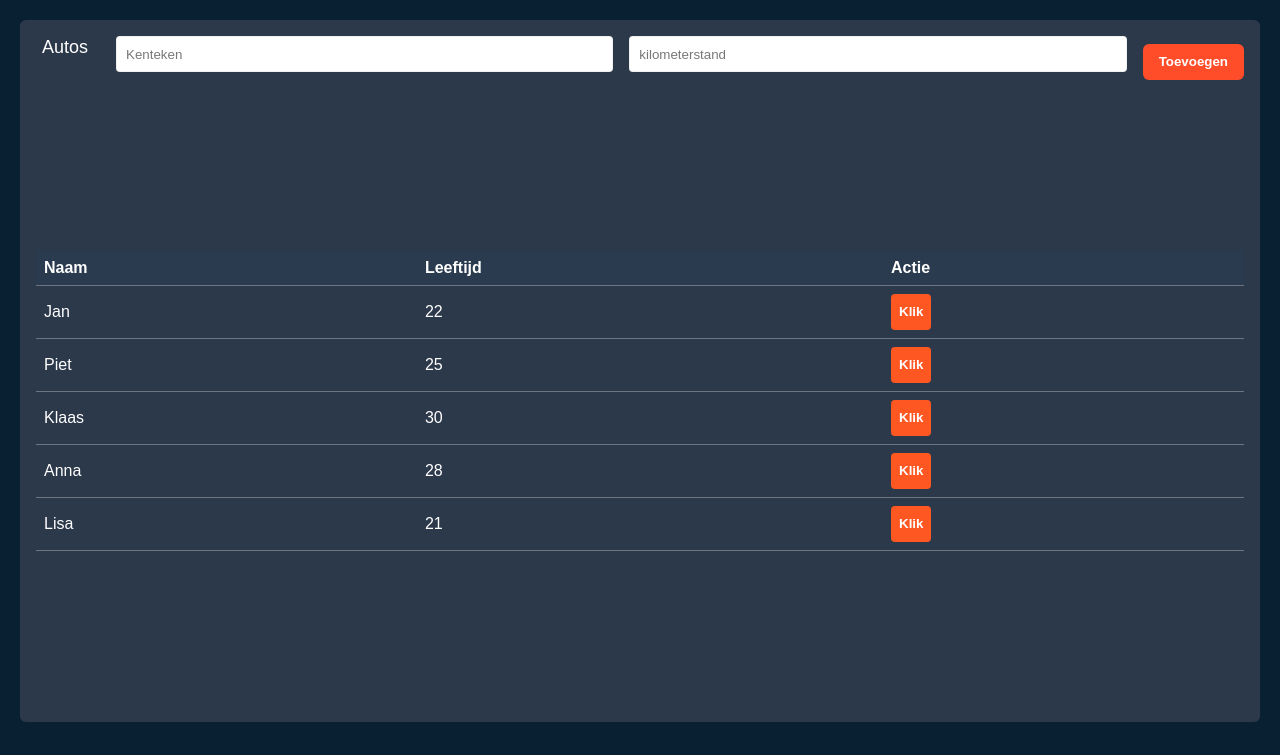
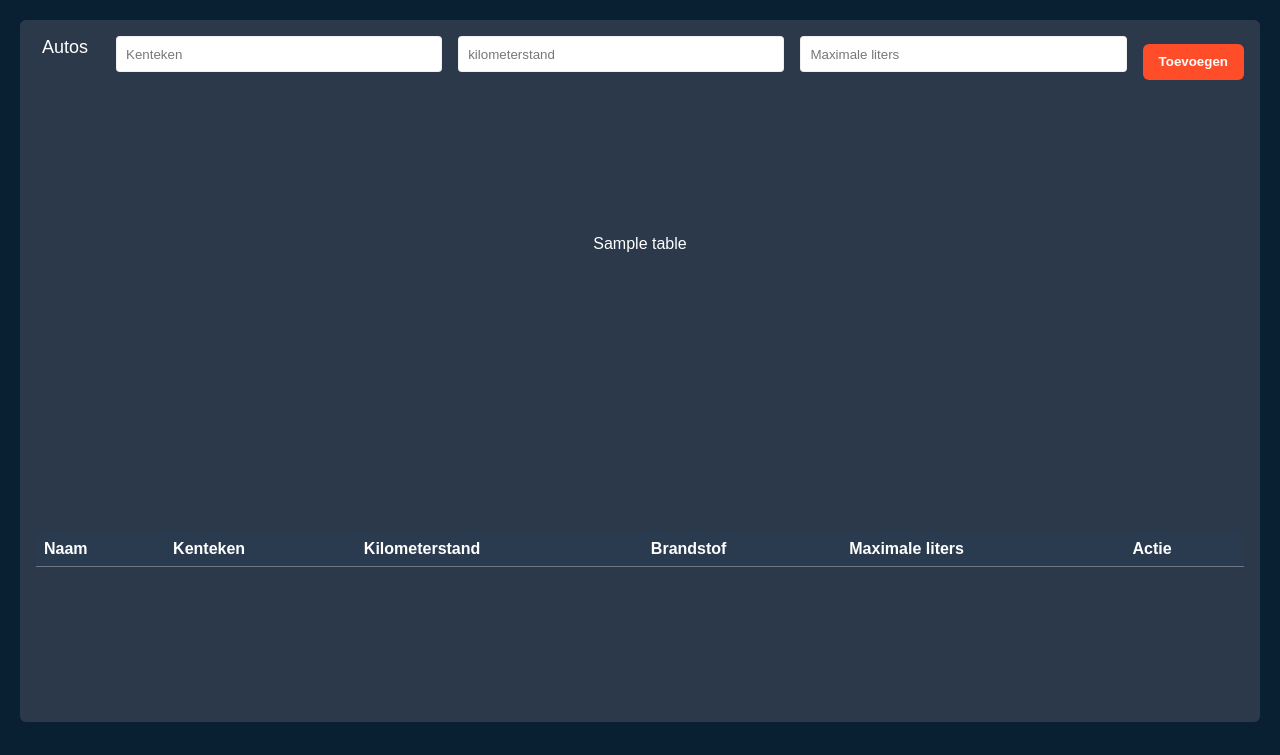
Before and after one commit to ps253993/verbruikbeheer, a Flask app: template templates/autos.html in a window 1280 px wide. Shown: the part 45-800 px from the top of the page. Run offline with Flask 3, Linux system fonts and the light colour scheme; the template is opened without the code that fills it: most values are stand-ins (such as "Sample title", 1, 10 or a date in 2020); lists and menus that the app fills with data are empty.

Commit message:
auto beheer pagina gemaakt
backend van auto beheer pagina gemaakt.

```diff
--- a/app.py
+++ b/app.py
@@ -2,6 +2,8 @@ from flask import Flask, session, url_for, redirect, request, render_template
 import secrets
 import sqlite3
 import hashlib
+import requests
+import json
 
 db = sqlite3.connect("verbruikData.db", check_same_thread=False)
 
@@ -83,7 +85,65 @@ def logboek():
 def autos():
     #check voor username in sessie
     if 'user' in session:
-        return render_template("autos.html")
+
+        #als er op toevoegen word geklikt
+        if request.method == 'POST':
+
+            kenteken = str(request.form['kenteken']).upper()
+
+            carInfo = requests.get(
+                                    url="https://opendata.rdw.nl/resource/m9d7-ebf2.json",
+                                    params={"$query":f"SELECT merk, handelsbenaming WHERE kenteken = '{kenteken}'"}
+                                   )
+            carFuel = requests.get(
+                                    url="https://opendata.rdw.nl/resource/8ys7-d773.json",
+                                    params={"$query":f"SELECT brandstof_omschrijving WHERE kenteken = '{kenteken}'"}
+                                   )
+
+            if carInfo.status_code != 200 or carFuel.status_code != 200 or len(carInfo.json()) == 0 or len(carFuel.json()) == 0:
+                return render_template("autos.html", message="Er is een fout opgetreden bij het ophalen van de gegevens.")
+            else:
+                for car in carInfo.json():
+                    carName = car['merk'].lower().capitalize() + " " + car['handelsbenaming'].lower().capitalize()
+                for fuel in carFuel.json():
+                    fuelType = fuel['brandstof_omschrijving'].lower().capitalize()
+                if request.form["kilometers"] == "" or request.form["maxliter"] == "":
+                    return render_template("autos.html", message="Vul alle velden in.")
+                db.execute("INSERT INTO cars (user_id, car_name, car_licenseplate, car_meters, car_fueltype, car_maxliter) VALUES (?, ?, ?, ?, ?, ?)",
+                        (session['user'][0], carName, kenteken, request.form["kilometers"], fuelType, request.form["maxliter"]))
+                db.commit()
+
+        #laat lijst zien op pagina
+        cars = db.execute("SELECT * FROM cars WHERE user_id = ?", (session['user'][0],)).fetchall()
+
+        html = ""
+        for car in cars:
+            html += f"""
+            <tr>
+            <td>{car[2]}</td>
+            <td>{car[3]}</td>
+            <td>{car[4]}</td>
+            <td>{car[5]}</td>
+            <td>{car[6]}</td>
+            <td>
+                <form method='post' action='/deletecar'>
+                    <input type='hidden' name='car_id' value='{car[0]}'><button class='btn' type='submit'>Verwijderen</button>
+                </form>
+            </td>
+            </tr>
+            """
+        return render_template("autos.html", table=html)
+    else:
+        #anders terug naar login
+        return redirect(url_for("login"))
+
+@app.route("/deletecar", methods=['POST'])
+def deletecar():
+    if 'user' in session:
+        car_id = request.form['car_id']
+        db.execute("DELETE FROM cars WHERE car_id = ? AND user_id = ?", (car_id, session['user'][0]))
+        db.commit()
+        return redirect(url_for("autos"))
     else:
         #anders terug naar login
         return redirect(url_for("login"))
--- a/templates/autos.html
+++ b/templates/autos.html
@@ -30,9 +30,13 @@
       <!-- Bovenbalk met twee velden + button in het midden -->
        <form method="post">
           <div class="board__controls">
-            <input type="text" class="field" placeholder="Kenteken" />
-            <input type="text" class="field" placeholder="kilometerstand" />
+            <input type="text" class="field" placeholder="Kenteken" name="kenteken" />
+            <input type="text" class="field" placeholder="kilometerstand" name="kilometers" />
+            <input type="text" class="field" placeholder="Maximale liters" name="maxliter" />
             <button class="btn">Toevoegen</button>
+            {% if message %}
+                <p class="error-message">{{ message }}</p>
+            {% endif %}
           </div>
       </form>
       <!-- Lijst-gebied -->
@@ -41,37 +45,15 @@
                 <thead>
                     <tr>
                         <th>Naam</th>
-                        <th>Leeftijd</th>
+                        <th>Kenteken</th>
+                        <th>Kilometerstand</th>
+                        <th>Brandstof</th>
+                        <th>Maximale liters</th>
                         <th>Actie</th>
                     </tr>
                 </thead>
                 <tbody>
-                    <tr>
-                        <td>Jan</td>
-                        <td>22</td>
-                        <td><button class="btn" >Klik</button></td>
-                    </tr>
-                    <tr>
-                        <td>Piet</td>
-                        <td>25</td>
-                        <td><button class="btn" >Klik</button></td>
-                    </tr>
-                    <tr>
-                        <td>Klaas</td>
-                        <td>30</td>
-                        <td><button class="btn" >Klik</button></td>
-                    </tr>
-                    <!-- extra rijen voor scroll -->
-                    <tr>
-                        <td>Anna</td>
-                        <td>28</td>
-                        <td><button class="btn" >Klik</button></td>
-                    </tr>
-                    <tr>
-                        <td>Lisa</td>
-                        <td>21</td>
-                        <td><button class="btn" >Klik</button></td>
-                    </tr>
+                    {{ table | safe }}
                 </tbody>
             </table>
       </div>
```
Also changed, not shown: verbruikData.db.
